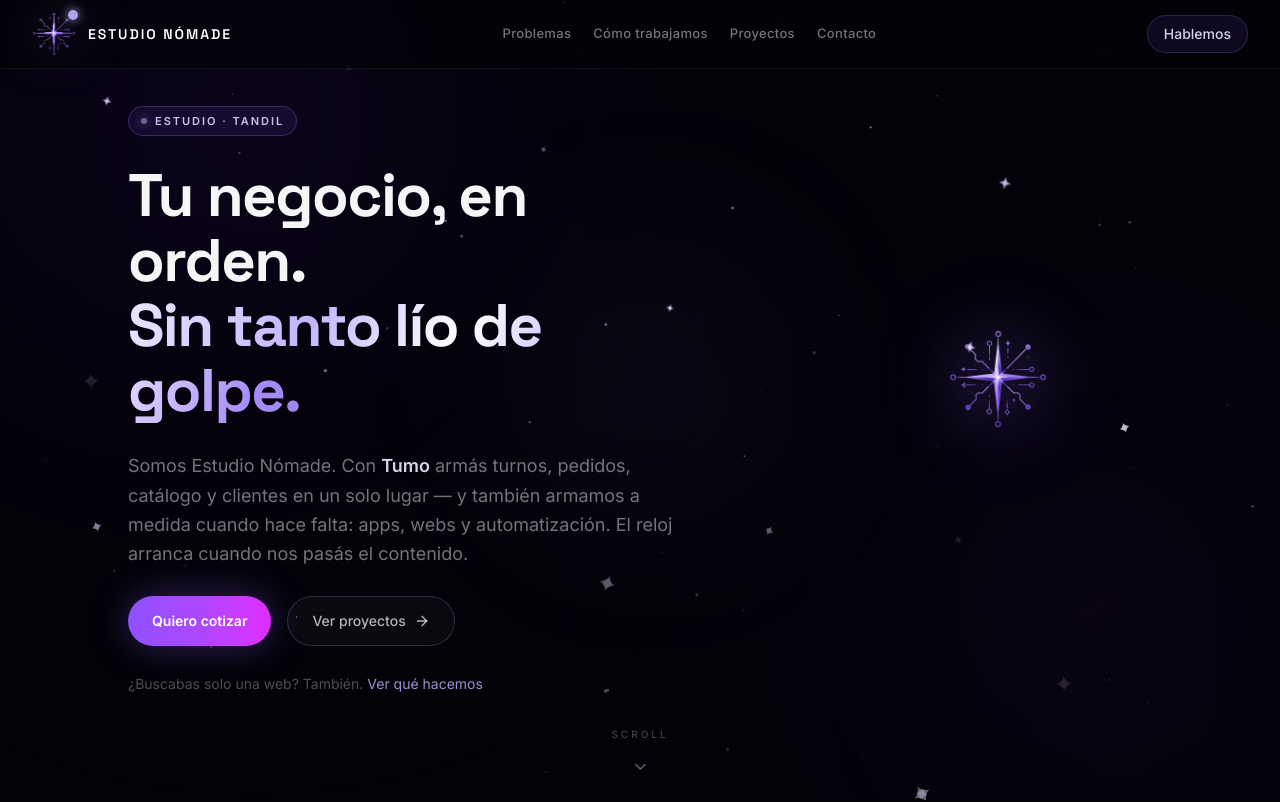
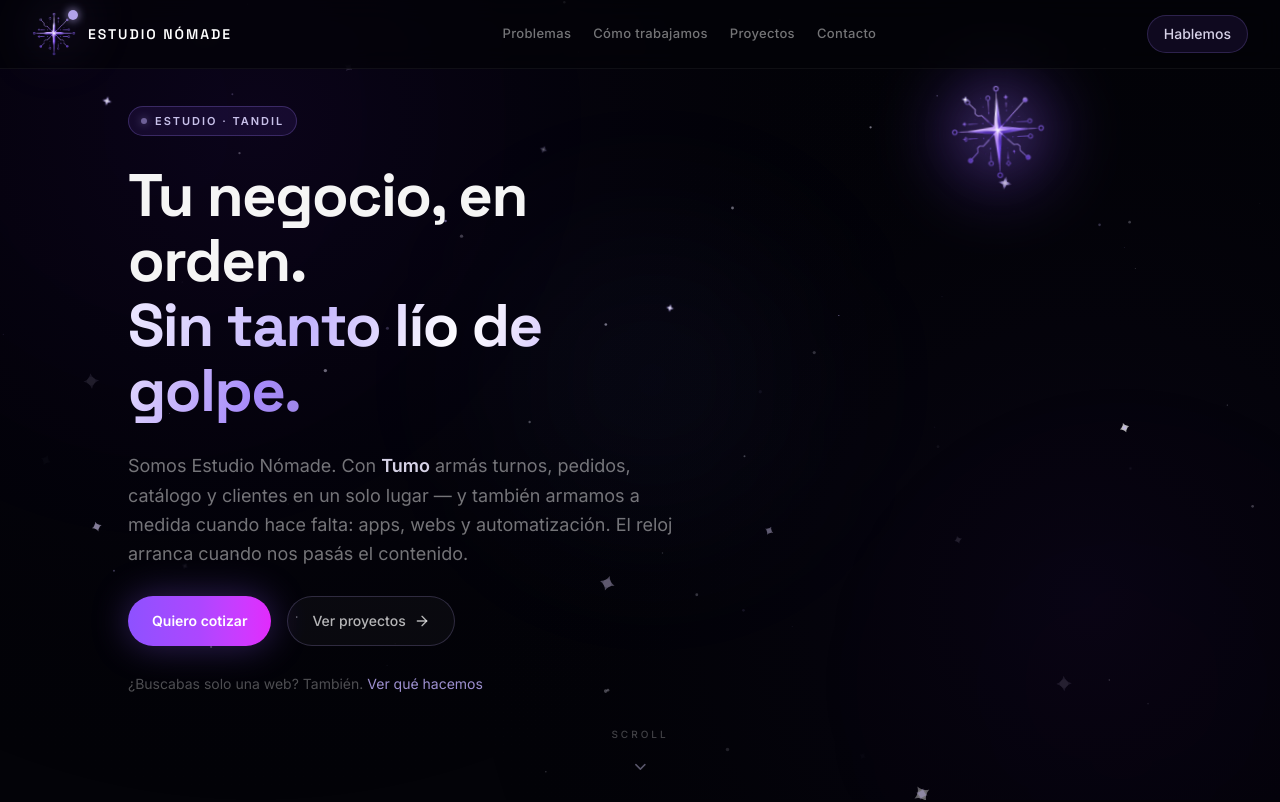
Before and after one commit to Estudio-Nomade/EstudioNomade-landing, a Next.js app: page / in a window 1280 px wide. Shown: the top 802 px of the page. Built offline with nearby package versions, Linux system fonts and the light colour scheme.

Commit message:
feat: mascota chica, sin texto, parked arriba y se despega
- Sacamos descripción bajo el logo
- Tamaño ~72–96px para no tapar el copy
- Quieta arriba-derecha en hero; al scrollear cae y sigue cursor
- Sigue escondiéndose con el menú

```diff
--- a/src/components/effects/companion-mascot.tsx
+++ b/src/components/effects/companion-mascot.tsx
@@ -1,6 +1,6 @@
 "use client"
 
-import { useEffect, useState } from "react"
+import { useEffect, useRef, useState } from "react"
 import {
   motion,
   useMotionValue,
@@ -13,52 +13,48 @@ import Image from "next/image"
 
 export const NAV_MENU_EVENT = "en-nav-menu"
 
+const DETACH_SCROLL_PX = 90
+
 /**
- * Mascota que sigue el cursor / dedo.
- * Se esconde cuando el menú hamburguesa está abierto.
+ * Mascota chica, sin texto debajo.
+ * Arriba quieta en el hero → al scrollear se despega / cae y sigue el cursor.
+ * Se esconde con el menú hamburguesa.
  */
 export function CompanionMascot() {
   const reduceMotion = useReducedMotion()
   const [ready, setReady] = useState(false)
   const [menuOpen, setMenuOpen] = useState(false)
+  const [detached, setDetached] = useState(false)
   const [vw, setVw] = useState(1280)
   const [vh, setVh] = useState(800)
+  const detachedRef = useRef(false)
 
   const rawX = useMotionValue(0)
   const rawY = useMotionValue(0)
 
   const springCfg = reduceMotion
-    ? { stiffness: 500, damping: 40, mass: 0.4 }
-    : { stiffness: 140, damping: 22, mass: 0.55 }
+    ? { stiffness: 500, damping: 42, mass: 0.35 }
+    : { stiffness: 160, damping: 20, mass: 0.5 }
 
   const x = useSpring(rawX, springCfg)
   const y = useSpring(rawY, springCfg)
 
-  const { scrollYProgress } = useScroll()
-  const t = useSpring(scrollYProgress, {
-    stiffness: reduceMotion ? 400 : 100,
-    damping: 28,
-    mass: 0.5,
-  })
+  const { scrollY } = useScroll()
 
   const isNarrow = vw < 640
-  const isMobile = vw < 1024
+  // Más chica para no tapar el copy
+  const size = isNarrow ? 72 : vw < 1024 ? 84 : 96
+  const half = size / 2
 
-  // Grande en hero → más chico al bajar (sigue al cursor en ambos casos)
-  const size = useTransform(
-    t,
-    [0, 0.15, 0.35],
-    isNarrow ? [150, 110, 78] : isMobile ? [180, 130, 88] : [260, 160, 100]
-  )
+  const left = useTransform(x, (px) => px - half)
+  const top = useTransform(y, (py) => py - half)
 
-  const half = useTransform(size, (s) => s / 2)
-  const left = useTransform([x, half], ([px, h]) => (px as number) - (h as number))
-  const top = useTransform([y, half], ([py, h]) => (py as number) - (h as number))
-
-  const descOpacity = useTransform(t, [0, 0.12, 0.22], [1, 0.35, 0])
-  const glow = useTransform(t, [0, 0.3], [0.45, 0.25])
-
-  const bob = useMotionValue(0)
+  const park = (w: number, h: number) => {
+    // Arriba a la derecha, debajo del navbar — quieta en el hero
+    const px = w < 1024 ? w * 0.82 : Math.min(w - 72, w * 0.78)
+    const py = w < 1024 ? 118 : 132
+    return { px, py }
+  }
 
   useEffect(() => {
     const measure = () => {
@@ -66,9 +62,11 @@ export function CompanionMascot() {
       const h = window.innerHeight
       setVw(w)
       setVh(h)
-      // posición inicial: derecha del hero
-      rawX.set(w * (w < 1024 ? 0.72 : 0.78))
-      rawY.set(h * (w < 1024 ? 0.62 : 0.48))
+      if (!detachedRef.current) {
+        const { px, py } = park(w, h)
+        rawX.set(px)
+        rawY.set(py)
+      }
     }
     measure()
     setReady(true)
@@ -85,23 +83,45 @@ export function CompanionMascot() {
     return () => window.removeEventListener(NAV_MENU_EVENT, onMenu)
   }, [])
 
+  // Detach al scrollear un poco: “se cae” y empieza a seguir
   useEffect(() => {
-    if (menuOpen) return
+    const unsub = scrollY.on("change", (v) => {
+      if (v >= DETACH_SCROLL_PX && !detachedRef.current) {
+        detachedRef.current = true
+        setDetached(true)
+        // caída inicial hacia el centro-bajo de la pantalla
+        const dropX = window.innerWidth * (window.innerWidth < 1024 ? 0.7 : 0.75)
+        const dropY = Math.min(window.innerHeight * 0.55, 420)
+        rawX.set(dropX)
+        rawY.set(dropY)
+      }
+      if (v < 24 && detachedRef.current) {
+        // volver al park si el user vuelve al tope
+        detachedRef.current = false
+        setDetached(false)
+        const { px, py } = park(window.innerWidth, window.innerHeight)
+        rawX.set(px)
+        rawY.set(py)
+      }
+    })
+    return () => unsub()
+  }, [scrollY, rawX, rawY])
+
+  // Seguir cursor solo cuando ya se despegó
+  useEffect(() => {
+    if (menuOpen || !detached) return
 
     const clamp = (v: number, min: number, max: number) =>
       Math.min(max, Math.max(min, v))
 
     const follow = (clientX: number, clientY: number) => {
-      const pad = 40
+      const pad = 28
       rawX.set(clamp(clientX, pad, window.innerWidth - pad))
-      rawY.set(clamp(clientY, pad + 56, window.innerHeight - pad))
+      rawY.set(clamp(clientY, pad + 64, window.innerHeight - pad))
     }
 
     const onPointer = (e: PointerEvent) => {
-      // no pelear con el scroll de barra / drag de UI
-      if (e.pointerType === "mouse" || e.buttons === 0 || e.pointerType === "touch") {
-        follow(e.clientX, e.clientY)
-      }
+      follow(e.clientX, e.clientY)
     }
 
     const onTouch = (e: TouchEvent) => {
@@ -112,7 +132,6 @@ export function CompanionMascot() {
 
     window.addEventListener("pointermove", onPointer, { passive: true })
     window.addEventListener("touchmove", onTouch, { passive: true })
-    // primer toque también mueve
     window.addEventListener("pointerdown", onPointer, { passive: true })
 
     return () => {
@@ -120,93 +139,50 @@ export function CompanionMascot() {
       window.removeEventListener("touchmove", onTouch)
       window.removeEventListener("pointerdown", onPointer)
     }
-  }, [menuOpen, rawX, rawY])
-
-  useEffect(() => {
-    if (reduceMotion || menuOpen) {
-      bob.set(0)
-      return
-    }
-    let frame = 0
-    let raf = 0
-    const loop = () => {
-      frame += 0.04
-      bob.set(Math.sin(frame) * 5)
-      raf = requestAnimationFrame(loop)
-    }
-    raf = requestAnimationFrame(loop)
-    return () => cancelAnimationFrame(raf)
-  }, [bob, reduceMotion, menuOpen])
+  }, [menuOpen, detached, rawX, rawY])
 
   if (!ready) return null
 
   return (
     <motion.div
-      className="pointer-events-none fixed z-[60] flex flex-col items-center"
+      className="pointer-events-none fixed z-[60]"
       style={{
         left,
         top,
         width: size,
+        height: size,
       }}
-      initial={{ opacity: 0, scale: 0.85 }}
+      initial={{ opacity: 0, scale: 0.8, rotate: -8 }}
       animate={{
         opacity: menuOpen ? 0 : 1,
-        scale: menuOpen ? 0.7 : 1,
-        y: menuOpen ? 24 : 0,
+        scale: menuOpen ? 0.65 : detached ? 1 : 1,
+        rotate: menuOpen ? 12 : detached ? 0 : -3,
+        y: menuOpen ? 20 : 0,
       }}
-      transition={{ duration: 0.28, ease: [0.22, 1, 0.36, 1] }}
+      transition={{ duration: 0.3, ease: [0.22, 1, 0.36, 1] }}
       aria-hidden
     >
-      <motion.div
-        className="relative shrink-0"
-        style={{
-          y: reduceMotion || menuOpen ? 0 : bob,
-          height: size,
-          width: size,
-        }}
-      >
-        <motion.div
-          className="pointer-events-none absolute inset-0 -m-[18%] rounded-full bg-violet-500/25 blur-[42px]"
-          style={{ opacity: glow }}
-        />
+      <div className="relative h-full w-full">
+        <div className="pointer-events-none absolute inset-0 -m-[20%] rounded-full bg-violet-500/20 blur-[28px]" />
         <Image
           src="/logo-clear.png"
           alt=""
           fill
-          sizes="(max-width: 640px) 160px, (max-width: 1024px) 200px, 280px"
-          className="object-contain drop-shadow-[0_0_36px_rgba(167,139,250,0.55)]"
+          sizes="96px"
+          className="object-contain drop-shadow-[0_0_22px_rgba(167,139,250,0.5)]"
           priority
         />
         <span
           className="sparkle-mark"
           style={{
-            top: "12%",
-            left: "16%",
-            width: 12,
-            height: 12,
+            top: "10%",
+            left: "14%",
+            width: 8,
+            height: 8,
             animationDelay: "0.2s",
           }}
         />
-        <span
-          className="sparkle-mark"
-          style={{
-            top: "20%",
-            right: "12%",
-            left: "auto",
-            width: 16,
-            height: 16,
-            animationDelay: "1.1s",
-          }}
-        />
-      </motion.div>
-
-      <motion.p
-        style={{ opacity: descOpacity }}
-        className="mt-2 max-w-[14rem] text-center text-[11px] leading-snug font-medium tracking-wide text-violet-100/70 sm:max-w-[16rem] sm:text-xs"
-      >
-        Ordenamos el día a día del negocio: turnos, pedidos y clientes, sin
-        tanto lío.
-      </motion.p>
+      </div>
     </motion.div>
   )
 }
--- a/src/components/hero/hero.tsx
+++ b/src/components/hero/hero.tsx
@@ -160,23 +160,12 @@ export function Hero() {
             </motion.p>
           </motion.div>
 
-          {/* Columna vacía en desktop: la mascota fija ocupa este espacio en el hero */}
+          {/* Columna vacía en desktop: la mascota parked ocupa este hueco visual */}
           <div
-            className="pointer-events-none hidden min-h-[280px] lg:block"
+            className="pointer-events-none hidden min-h-[120px] lg:block"
             aria-hidden
           />
         </div>
-
-        {/* Descripción bajo la mascota en mobile (la fija también la muestra y se desvanece) */}
-        <motion.p
-          initial={{ opacity: 0, y: 10 }}
-          animate={{ opacity: 1, y: 0 }}
-          transition={{ delay: 0.9, duration: 0.55 }}
-          className="mx-auto mt-6 max-w-sm text-center text-sm leading-relaxed text-violet-100/55 lg:hidden"
-        >
-          Ordenamos el día a día del negocio: turnos, pedidos y clientes, sin
-          tanto lío.
-        </motion.p>
       </div>
 
       <motion.div
```
